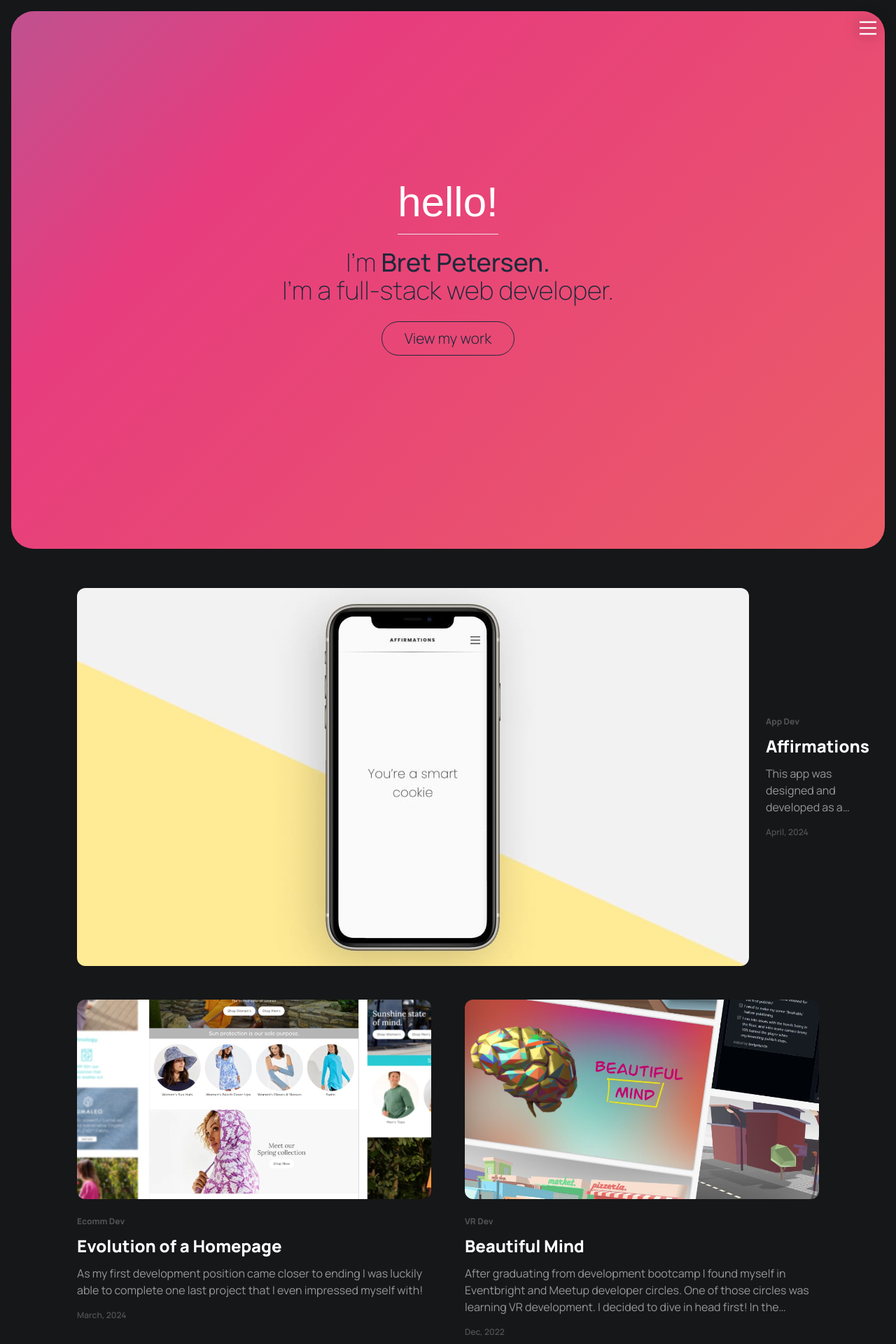
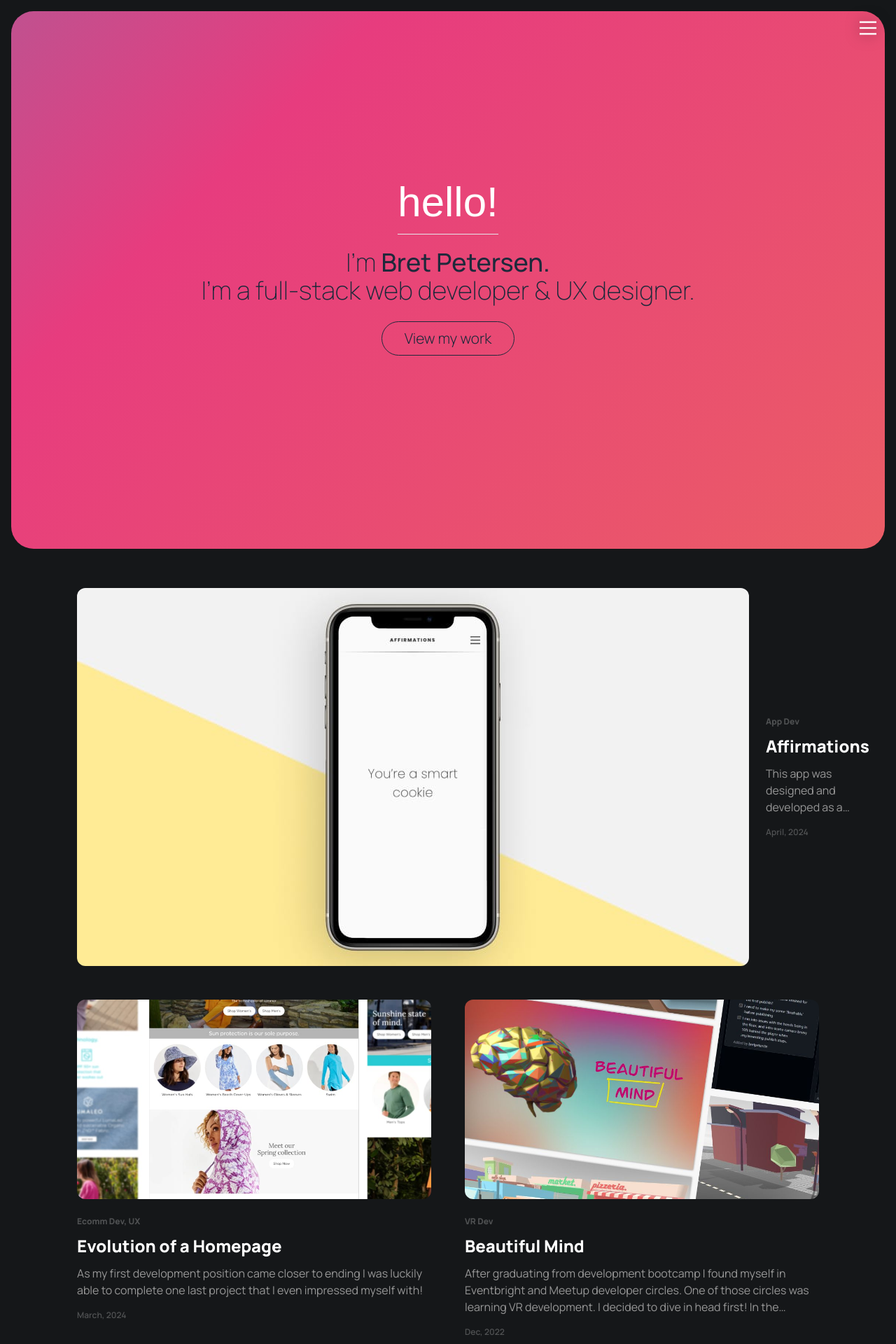
Before and after one commit to bretpeters3n/dev-portfolio-v2, a Next.js app: page / in a window 1280 px wide. Shown: the top 1920 px of the page at 70% size. Built offline with nearby package versions, Linux system fonts and the light colour scheme; a web font is replaced by a local one.

Commit message:
Add additional verbage to site title and Coolibar Homepage project to reflect UX work

```diff
--- a/app/page.tsx
+++ b/app/page.tsx
@@ -33,7 +33,7 @@ const Home = () => {
               <span className="font-[500] text-slate-800">Bret Petersen.</span>
               <br />
               {/* I'm a full-stack web + vr developer & designer. */}
-              I'm a full-stack web developer.
+              I'm a full-stack web developer & UX designer.
             </p>
             <Link to="posts" spy={true} smooth={true} duration={500}>
               <button className="font-manrope font-[300] border-solid hover:border-slate-800/0 hover:bg-white border-[1px] px-6 py-2 md:px-8 border-slate-800 rounded-full text-slate-800 text-[1.2rem] md:text-[1.3rem]">
--- a/utils/db-local.ts
+++ b/utils/db-local.ts
@@ -17,7 +17,7 @@ const PortfolioPosts = [
     order: 9,
     path: '/coolibar-evolution-homepage',
     date: 'March, 2024',
-    tags: ['Ecomm Dev'],
+    tags: ['Ecomm Dev', 'UX'],
   },
   {
     title: 'Beautiful Mind',
```
